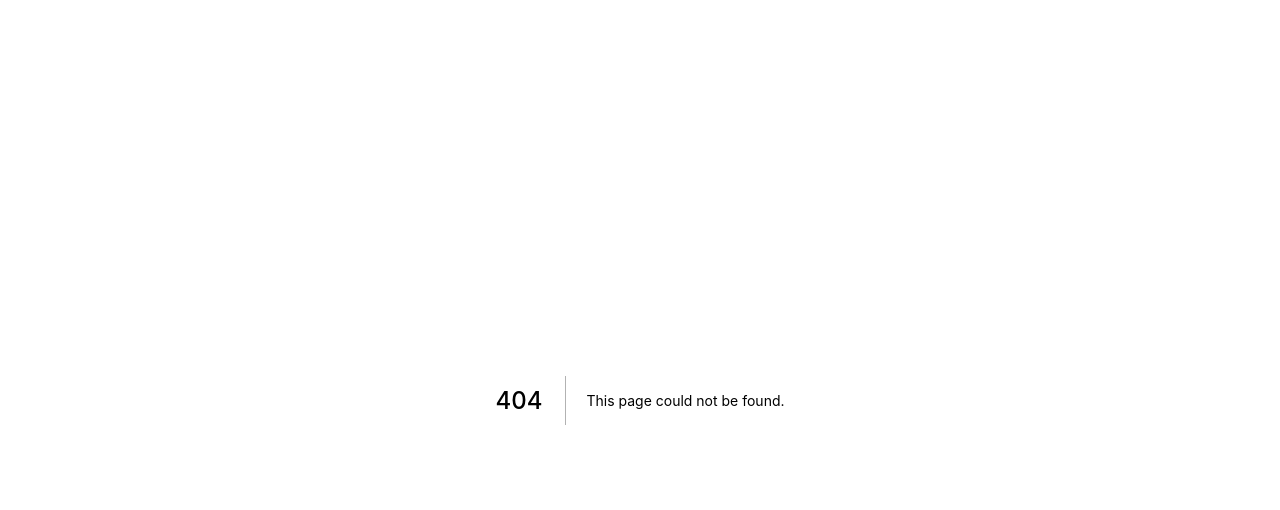
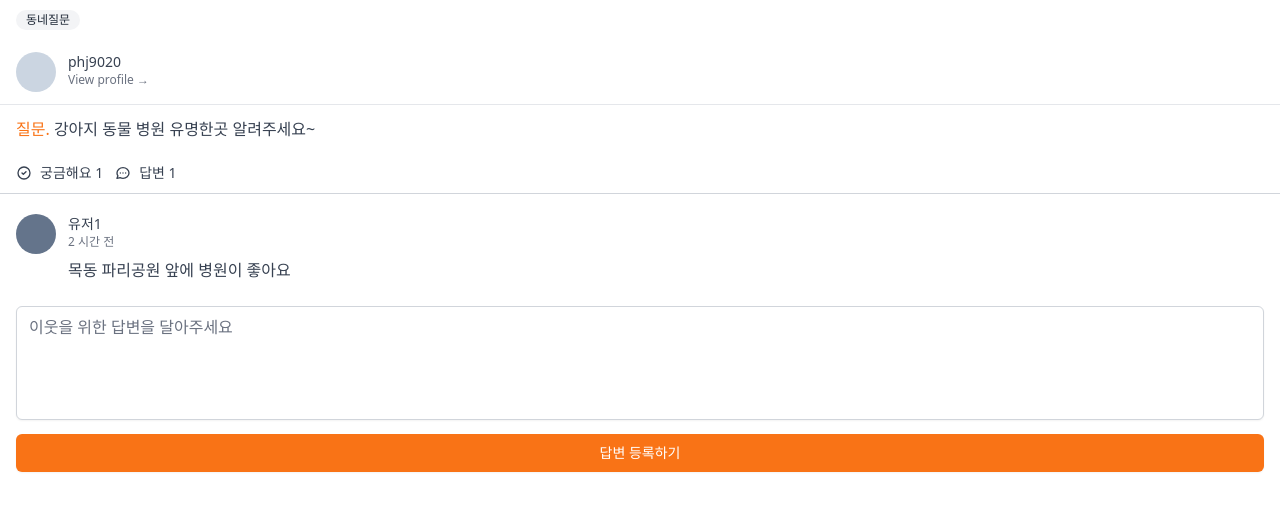
Before and after one commit to phj9020/CarrotMarket, a Next.js app: page /community/1 in a window 1280 px wide. Before the commit this address had no page. Shown: the top 510 px of the page. Built offline with nearby package versions, Linux system fonts and the light colour scheme.

Commit message:
Community Page, communityDetail Page Markup

```diff
--- /dev/null
+++ b/pages/community/[id].tsx
@@ -0,0 +1,76 @@
+import type { NextPage } from 'next';
+
+const CommunityPostDetail: NextPage = () => {
+    return (
+        <div>
+            {/* Tag component */}
+            <span className="inline-flex items-center ml-4 my-2.5 px-2.5 py-0.5 rounded-full text-xs font-medium bg-gray-100 text-gray-800">동네질문</span>
+            {/* Profile component */}
+            <div className="flex px-4 py-3 mb-3 space-x-3 border-b cursor-pointer ites-center">
+                <div className="w-10 h-10 rounded-full bg-slate-300" />
+                <div>
+                    <p className="text-sm font-medium text-gray-700">phj9020</p>
+                    <p className="text-xs font-medium text-gray-500">View profile &rarr;</p>
+                </div>
+            </div>
+            <div >
+                <div className="px-4 mt-2 text-gray-700">
+                    <span className="font-medium text-orange-500">질문. </span>강아지 동물 병원 유명한곳 알려주세요~
+                </div>
+                <div className="w-full flex mt-3 space-x-3 px-4 text-gray-700 py-2.5 border-b-[1px] border-gray-300">
+                    <span className="flex items-center space-x-2 text-sm">
+                        <svg
+                            className="w-4 h-4"
+                            fill="none"
+                            stroke="currentColor"
+                            viewBox="0 0 24 24"
+                            xmlns="http://www.w3.org/2000/svg"
+                        >
+                            <path
+                                strokeLinecap="round"
+                                strokeLinejoin="round"
+                                strokeWidth="2"
+                                d="M9 12l2 2 4-4m6 2a9 9 0 11-18 0 9 9 0 0118 0z"
+                            ></path>
+                        </svg>
+                        <span>궁금해요 1</span>
+                    </span>
+                    <span className="flex items-center space-x-2 text-sm">
+                        <svg
+                            className="w-4 h-4"
+                            fill="none"
+                            stroke="currentColor"
+                            viewBox="0 0 24 24"
+                            xmlns="http://www.w3.org/2000/svg"
+                        >
+                            <path
+                                strokeLinecap="round"
+                                strokeLinejoin="round"
+                                strokeWidth="2"
+                                d="M8 12h.01M12 12h.01M16 12h.01M21 12c0 4.418-4.03 8-9 8a9.863 9.863 0 01-4.255-.949L3 20l1.395-3.72C3.512 15.042 3 13.574 3 12c0-4.418 4.03-8 9-8s9 3.582 9 8z"
+                            ></path>
+                        </svg>
+                        <span>답변 1</span>
+                    </span>
+                </div>
+            </div>
+            {/* REPLY component */}
+            <div className="px-4 my-5 space-y-5">
+                <div className="flex items-start space-x-3">
+                    <div className="w-10 h-10 rounded-full bg-slate-500" />
+                    <div>
+                        <span className="block text-sm font-medium text-gray-700">유저1</span>
+                        <span className="block text-xs text-gray-500">2 시간 전</span>
+                        <p className="mt-2 text-gray-700">목동 파리공원 앞에 병원이 좋아요</p>
+                    </div>
+                </div>
+            </div>
+            <div className="px-4">
+                <textarea className="w-full mt-1 border-gray-300 rounded-md shadow-sm resize-none focus:ring-orange-500 focus:border-orange-500 focus:outline-none" rows={4} placeholder="이웃을 위한 답변을 달아주세요" />
+                <button className="w-full px-4 py-2 mt-2 text-sm font-medium text-white bg-orange-500 border border-transparent rounded-md shadow-sm hover:bg-orange-600 focus:ring-2 focus:ring-offset-2 focus:ring-orange-500 focus:outline-none">답변 등록하기</button>
+            </div>
+        </div>
+    )
+}
+
+export default CommunityPostDetail;
--- /dev/null
+++ b/pages/community/index.tsx
@@ -0,0 +1,75 @@
+import type { NextPage } from 'next';
+
+const Community: NextPage = () => {
+    return (
+        <div className="px-4 py-16 space-y-8">
+            {[1, 2, 3, 4, 5].map((_, i) => (
+                <div key={i} className="flex flex-col items-start cursor-pointer">
+                    <span className="flex items-center px-2.5 py-0.5 rounded-full text-xs font-medium bg-gray-100 text-gray-800">동네질문</span>
+                    <div className="mt-2 text-gray-700">
+                        <span className="font-medium text-orange-500">질문. </span>강아지 동물 병원 유명한곳 알려주세요~
+                    </div>
+                    <div className="flex items-center justify-between w-full mt-3 text-xs font-medium text-gray-500">
+                        <span>phj9020</span>
+                        <span>18시간 전</span>
+                    </div>
+                    <div className="w-full flex mt-3 space-x-3 text-gray-700 py-2.5 border-b-[1px] border-gray-300">
+                        <span className="flex items-center space-x-2 text-sm">
+                            <svg
+                                className="w-4 h-4"
+                                fill="none"
+                                stroke="currentColor"
+                                viewBox="0 0 24 24"
+                                xmlns="http://www.w3.org/2000/svg"
+                            >
+                                <path
+                                    strokeLinecap="round"
+                                    strokeLinejoin="round"
+                                    strokeWidth="2"
+                                    d="M9 12l2 2 4-4m6 2a9 9 0 11-18 0 9 9 0 0118 0z"
+                                ></path>
+                            </svg>
+                            <span>궁금해요 1</span>
+                        </span>
+                        <span className="flex items-center space-x-2 text-sm">
+                            <svg
+                                className="w-4 h-4"
+                                fill="none"
+                                stroke="currentColor"
+                                viewBox="0 0 24 24"
+                                xmlns="http://www.w3.org/2000/svg"
+                            >
+                                <path
+                                    strokeLinecap="round"
+                                    strokeLinejoin="round"
+                                    strokeWidth="2"
+                                    d="M8 12h.01M12 12h.01M16 12h.01M21 12c0 4.418-4.03 8-9 8a9.863 9.863 0 01-4.255-.949L3 20l1.395-3.72C3.512 15.042 3 13.574 3 12c0-4.418 4.03-8 9-8s9 3.582 9 8z"
+                                ></path>
+                            </svg>
+                            <span>답변 1</span>
+                        </span>
+                    </div>
+                </div>
+
+            ))}
+            <button className="fixed p-4 text-white transition-colors bg-orange-400 rounded-full shadow-xl cursor-pointer hover:bg-orange-500 bottom-24 right-5">
+                <svg
+                    className="w-6 h-6"
+                    fill="none"
+                    stroke="currentColor"
+                    viewBox="0 0 24 24"
+                    xmlns="http://www.w3.org/2000/svg"
+                >
+                    <path
+                        strokeLinecap="round"
+                        strokeLinejoin="round"
+                        strokeWidth="2"
+                        d="M15.232 5.232l3.536 3.536m-2.036-5.036a2.5 2.5 0 113.536 3.536L6.5 21.036H3v-3.572L16.732 3.732z"
+                    ></path>
+                </svg>
+            </button>
+        </div>
+    )
+}
+
+export default Community;
--- a/pages/items/upload.tsx
+++ b/pages/items/upload.tsx
@@ -1,12 +1,12 @@
 import type { NextPage } from 'next';
 
-const upload: NextPage = () => {
+const Upload: NextPage = () => {
     return (
         <div className="px-4 py-16">
             <div>
-                <label className="w-full flex items-center justify-center border-2 border-dashed border-gray-300 h-48 rounded-md text-gray-600 hover:text-orange-500 hover:transition-colors hover:border-orange-300 cursor-pointer">
+                <label className="flex items-center justify-center w-full h-48 text-gray-600 border-2 border-gray-300 border-dashed rounded-md cursor-pointer hover:text-orange-500 hover:transition-colors hover:border-orange-300">
                     <svg
-                        className="h-12 w-12"
+                        className="w-12 h-12"
                         stroke="currentColor"
                         fill="none"
                         viewBox="0 0 48 48"
@@ -23,24 +23,24 @@
                 </label>
             </div>
             <div className="my-5">
-                <label htmlFor="price" className="mb-1 block text-sm font-medium text-gray-700">Price</label>
-                <div className="rounded-md shadow-sm relative flex items-center">
-                    <div className="absolute left-0 pl-3 flex items-center justify-center pointer-events-none">
-                        <span className="text-gray-500 text-sm font-semibold">$</span>
+                <label htmlFor="price" className="block mb-1 text-sm font-medium text-gray-700">Price</label>
+                <div className="relative flex items-center rounded-md shadow-sm">
+                    <div className="absolute left-0 flex items-center justify-center pl-3 pointer-events-none">
+                        <span className="text-sm font-semibold text-gray-500">$</span>
                     </div>
-                    <input id="price" className="w-full px-3 py-2 pl-7 placeholder-gray-400 border border-gray-300 rounded-md shadow-sm appearance-none focus:outline-none focus:ring-orange-500 focus:border-orange-500" type="text" placeholder="0.00" />
-                    <div className="absolute right-0 pr-3 flex items-center justify-center pointer-events-none">
-                        <span className="text-gray-500 text-xs font-semibold">USD</span>
+                    <input id="price" className="w-full px-3 py-2 placeholder-gray-400 border border-gray-300 rounded-md shadow-sm appearance-none pl-7 focus:outline-none focus:ring-orange-500 focus:border-orange-500" type="text" placeholder="0.00" />
+                    <div className="absolute right-0 flex items-center justify-center pr-3 pointer-events-none">
+                        <span className="text-xs font-semibold text-gray-500">USD</span>
                     </div>
                 </div>
             </div>
             <div>
-                <label className="mb-1 block text-sm font-medium text-gray-700">Description</label>
-                <textarea className="mt-1 shadow-sm w-full resize-none border-gray-300 focus:ring-orange-500 focus:border-orange-500 focus:outline-none rounded-md" rows={4} />
+                <label className="block mb-1 text-sm font-medium text-gray-700">Description</label>
+                <textarea className="w-full mt-1 border-gray-300 rounded-md shadow-sm resize-none focus:ring-orange-500 focus:border-orange-500 focus:outline-none" rows={4} />
             </div>
-            <button className="w-full px-4 py-2 mt-5 text-sm font-medium text-white bg-orange-500 border border-transparent rounded-md shadow-sm hover:bg-orange-600 focus:ring-2 focus:ring-offset-2 focus:ring-orange-500 focus:outline-none">상품 업로드</button>
+            <button className="w-full px-4 py-2 mt-5 text-sm font-medium text-white bg-orange-500 border border-transparent rounded-md shadow-sm hover:bg-orange-600 focus:ring-2 focus:ring-offset-2 focus:ring-orange-500 focus:outline-none">상품 등록하기</button>
         </div>
     )
 }
 
-export default upload;
+export default Upload;
```
